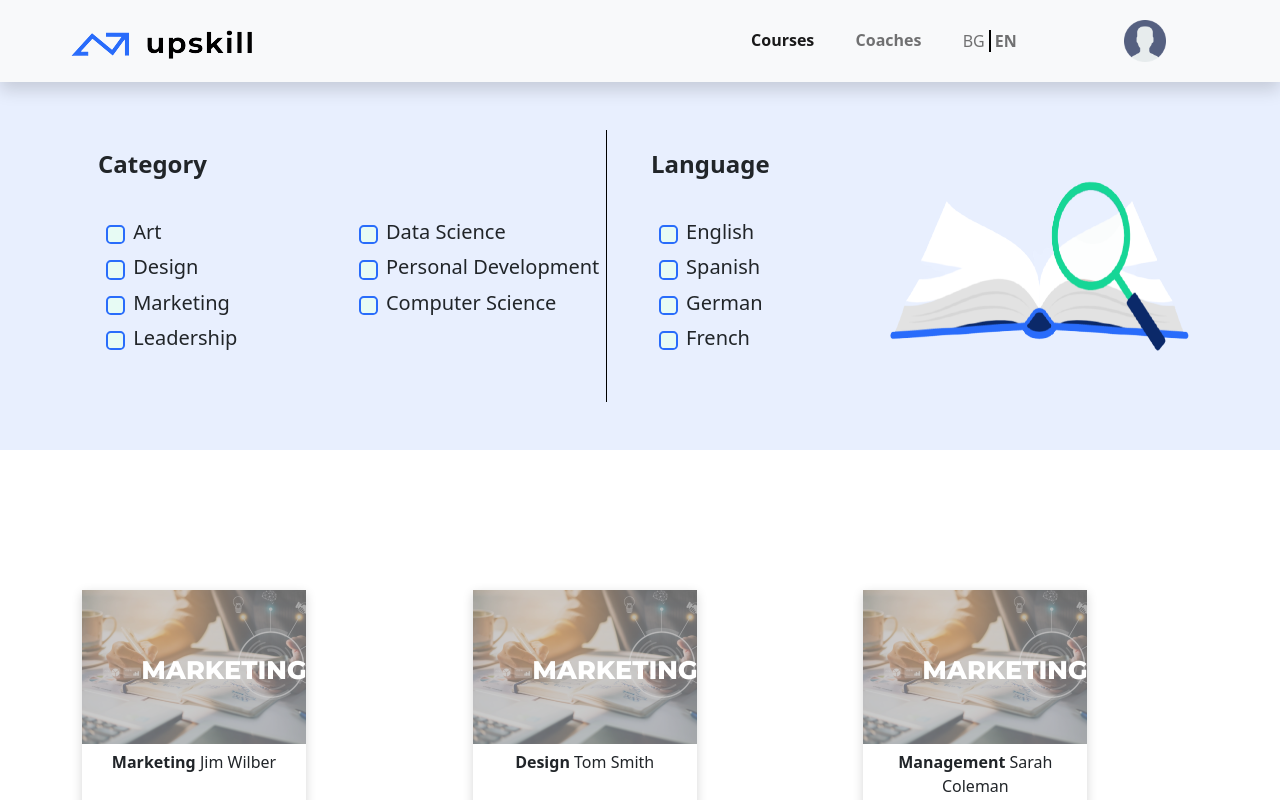
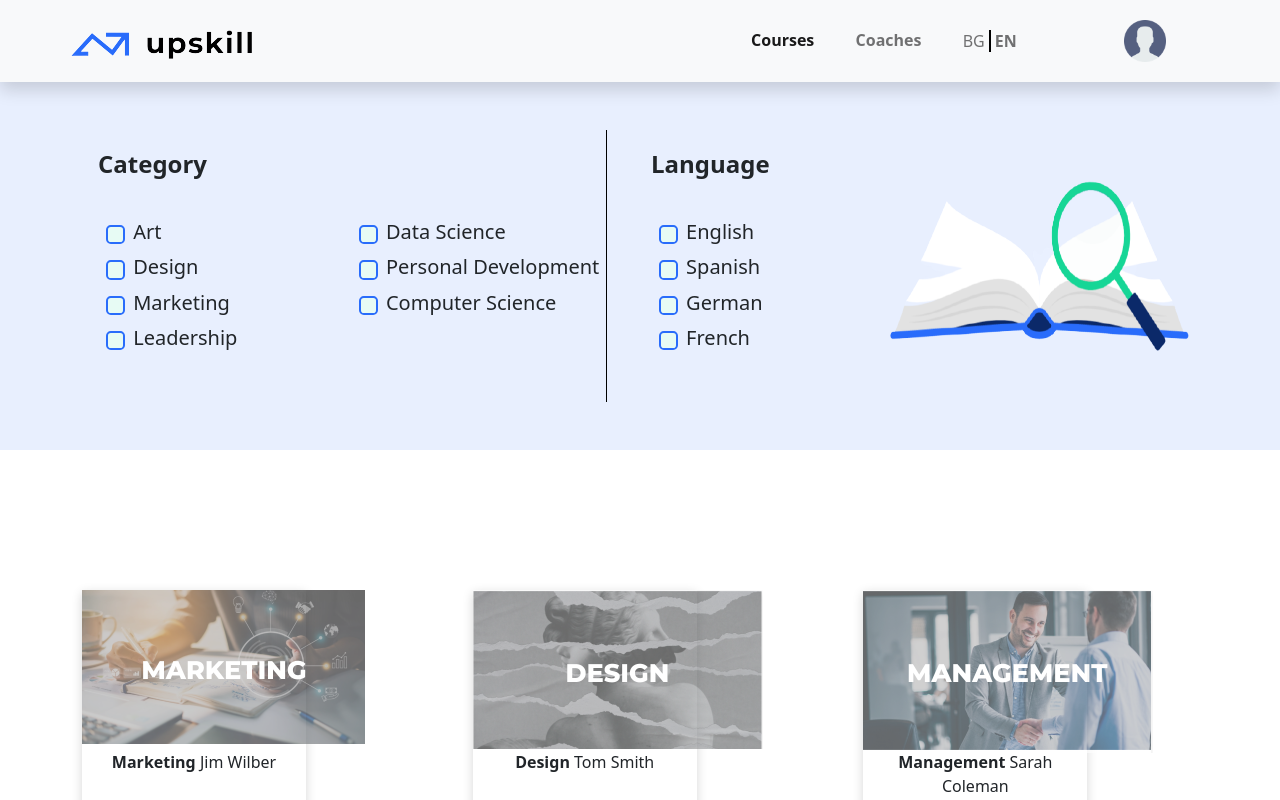
Before and after one commit to StoyanShopov/UpSkill, a React (Create React App) app in the folder Web/UpSkill.Web/ClientApp/: page /Courses in a window 1280 px wide. Shown: the top 800 px of the page. Built offline with nearby package versions, Linux system fonts and the light colour scheme.

Commit message:
Fix rendering bug

```diff
--- a/Web/UpSkill.Web/ClientApp/src/components/Courses/CoursesCatalog/CoursesCard/CoursesCard.css
+++ b/Web/UpSkill.Web/ClientApp/src/components/Courses/CoursesCatalog/CoursesCard/CoursesCard.css
@@ -26,10 +26,6 @@
   height: 10rem;
 }
 
-.backgroundImg {
-  background-image: url('../../../../assets/img/courses/Marketing.png');
-}
-
 .cardText {
   text-align: center;
   margin-bottom: 40px;
--- a/Web/UpSkill.Web/ClientApp/src/components/Courses/CoursesCatalog/CoursesCard/CoursesCard.js
+++ b/Web/UpSkill.Web/ClientApp/src/components/Courses/CoursesCatalog/CoursesCard/CoursesCard.js
@@ -1,15 +1,27 @@
-import React from 'react';
+import React, { useState, useEffect } from 'react';
 import { Button } from 'react-bootstrap';
 
 import './CoursesCard.css';
 
 function CoursesCard(props) {
-  const { courseName, coachName, imageUrl } = props;
+  const { courseName, coachName, imageName } = props;
+
+  const [Image, setImage] = useState();
+
+  function loadImage(imgName) {
+    import(`../../../../assets/img/courses/${imageName}`).then((img) =>
+      setImage(img.default)
+    );
+  }
+
+  useEffect(() => {
+    loadImage(imageName);
+  }, []);
 
   return (
     <div className="cardContainer">
-      <div className="background backgroundImg">
-
+      <div className="background">
+        <img src={Image} alt="courses" />
       </div>
       <div className="cardText">
         <span id="course">{courseName}</span> <span id="name">{coachName}</span>
--- a/Web/UpSkill.Web/ClientApp/src/components/Courses/CoursesCatalog/CoursesCatalog.js
+++ b/Web/UpSkill.Web/ClientApp/src/components/Courses/CoursesCatalog/CoursesCatalog.js
@@ -24,6 +24,7 @@ export default function CoursesCatalog() {
                 key={course.id}
                 courseName={course.courseName}
                 coachName={course.coachName}
+                imageName={course.imageName}
               ></CoursesCard>
             </div>
           ))}
--- a/Web/UpSkill.Web/ClientApp/src/services/courseService.js
+++ b/Web/UpSkill.Web/ClientApp/src/services/courseService.js
@@ -5,31 +5,31 @@ const initialCourses = [
     id: 1,
     courseName: 'Marketing',
     coachName: 'Jim Wilber',
-    imageUrl: '../assets/img/courses/Marketing.png',
+    imageName: 'Marketing.png',
   },
   {
     id: 2,
     courseName: 'Design',
     coachName: 'Tom Smith',
-    imageUrl: '../assets/img/courses/Design.png',
+    imageName: 'Design.png',
   },
   {
     id: 3,
     courseName: 'Management',
     coachName: 'Sarah Coleman',
-    imageUrl: '../assets/img/courses/Management.png',
+    imageName: 'Management.png',
   },
   {
     id: 4,
     courseName: 'HTML&CSS',
     coachName: 'David Can',
-    imageUrl: '../assets/img/courses/HTML&CSS.png',
+    imageName: 'HTML&CSS.png',
   },
   {
     id: 5,
     courseName: 'Java',
     coachName: 'Emily Hill',
-    imageUrl: '../assets/img/courses/Java.png',
+    imageName: 'Java.png',
   },
 ];
 
```
